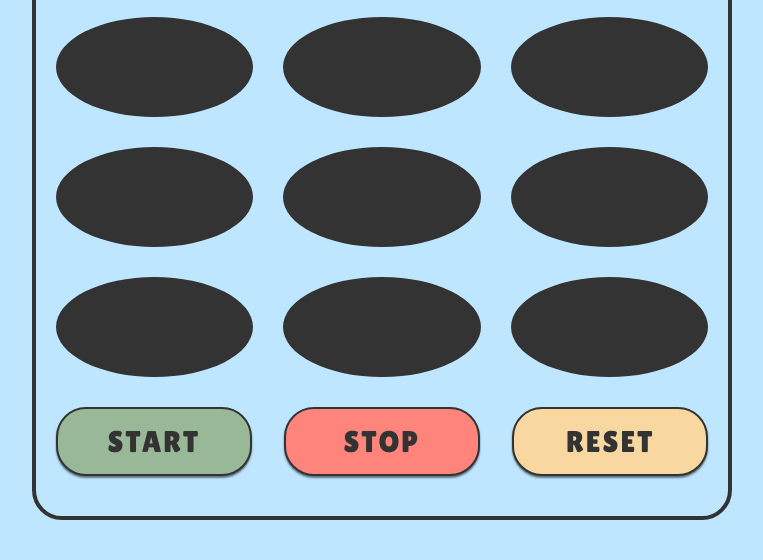
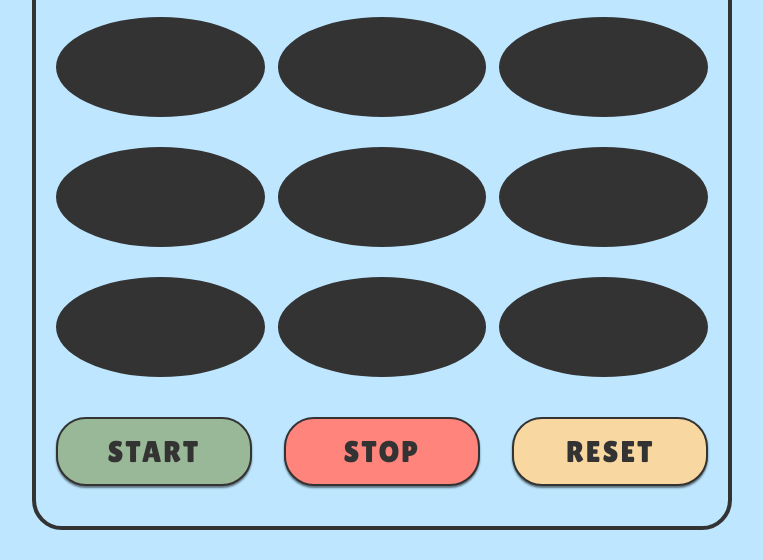
Before and after one commit to aelainelong/whack-a-mole, a website built with webpack: page src/index.html in a window 1280 px wide. Shown: the part 301-861 px from the top of the page, without its empty margins (258-1021 px from the left). Built offline with nearby package versions, Linux system fonts and the light colour scheme.

Commit message:
Switching holes grid to flex layout for IE11

```diff
--- a/src/styles/index.scss
+++ b/src/styles/index.scss
@@ -129,13 +129,12 @@ button {
 /* Game Holes */
 
 .holes {
-    display: grid;
-    grid-template-columns: 1fr 1fr 1fr;
-    grid-gap: 2rem;
-    margin-bottom: 3rem;
+    display: flex;
+    flex-wrap: wrap;
+    justify-content: space-between;
 
-    @media (min-width: 460px) {
-        grid-gap: 3rem;
+    @media (min-width: 768px) {
+        margin-bottom: 1rem;
     }
 
     .hole {
@@ -144,13 +143,16 @@ button {
         position: relative;
         overflow: hidden;
         height: 70px;
+        width: 32%;
+        margin-bottom: 2rem;
         background-color: $primary;
         border: 4px solid $primary;
         border-radius: 100%;
         cursor: pointer;
 
-        @media (min-width: 460px) {
+        @media (min-width: 768px) {
             height: 100px;
+            margin-bottom: 3rem;
         }
 
         &:after {
```
